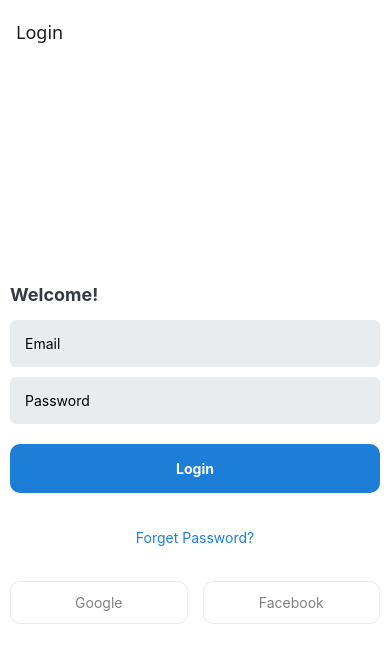
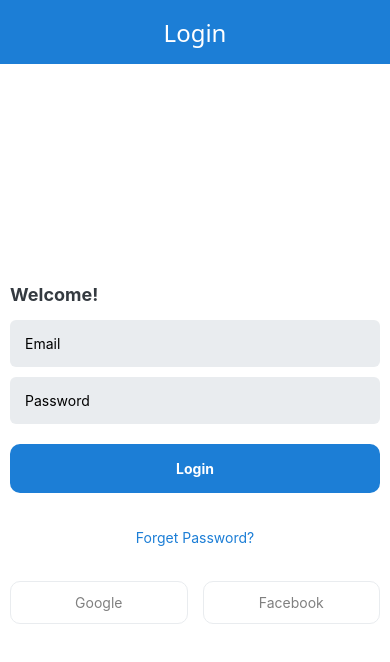
Before and after one commit to YaseenAminM/Learning_React_Native, a React Native app: screen / in a window 390 px wide. Shown: the top 662 px of the page. Built offline with nearby package versions, Linux system fonts and the light colour scheme.

Commit message:
Styling with Stack Navigation | React Navigation (Hindi/Urdu)

```diff
--- a/src/components/Navigation.jsx
+++ b/src/components/Navigation.jsx
@@ -17,12 +17,23 @@ export default function Navigation() {
   return (
     <NavigationContainer>
       <StatusBar backgroundColor="#fff" barStyle="dark-content" />
-      <Stack.Navigator
-        screenOptions={{
-          headerShadowVisible: false, // 👈 removes shadow (Android & iOS)
-          // headerShown: false,
-        }}>
-        <Stack.Screen name="Login" component={Login} />
+      <Stack.Navigator screenOptions={styles.header}>
+        <Stack.Screen
+          name="Login"
+          component={Login}
+          // options={{
+          //   title: 'Login Screen',
+          //   headerTitleAlign: 'center',
+          //   headerTintColor: 'red',
+          //   headerTitleStyle: {
+          //     fontSize: 30,
+          //     color: '#1c7ed6',
+          //   },
+          //   headerStyle: {
+          //     backgroundColor: 'red',
+          //   },
+          // }}
+        />
         <Stack.Screen
           name="Home"
           component={Home}
@@ -41,4 +52,18 @@ const styles = StyleSheet.create({
     flex: 1,
     backgroundColor: 'green',
   },
+
+  header: {
+    headerShadowVisible: false, // 👈 removes shadow (Android & iOS)
+    // headerShown: false,
+    headerTitleAlign: 'center',
+    // headerTintColor: '#1c7ed6',
+    headerTitleStyle: {
+      fontSize: 24,
+      color: '#fff',
+    },
+    headerStyle: {
+      backgroundColor: '#1c7ed6',
+    },
+  },
 });
```
